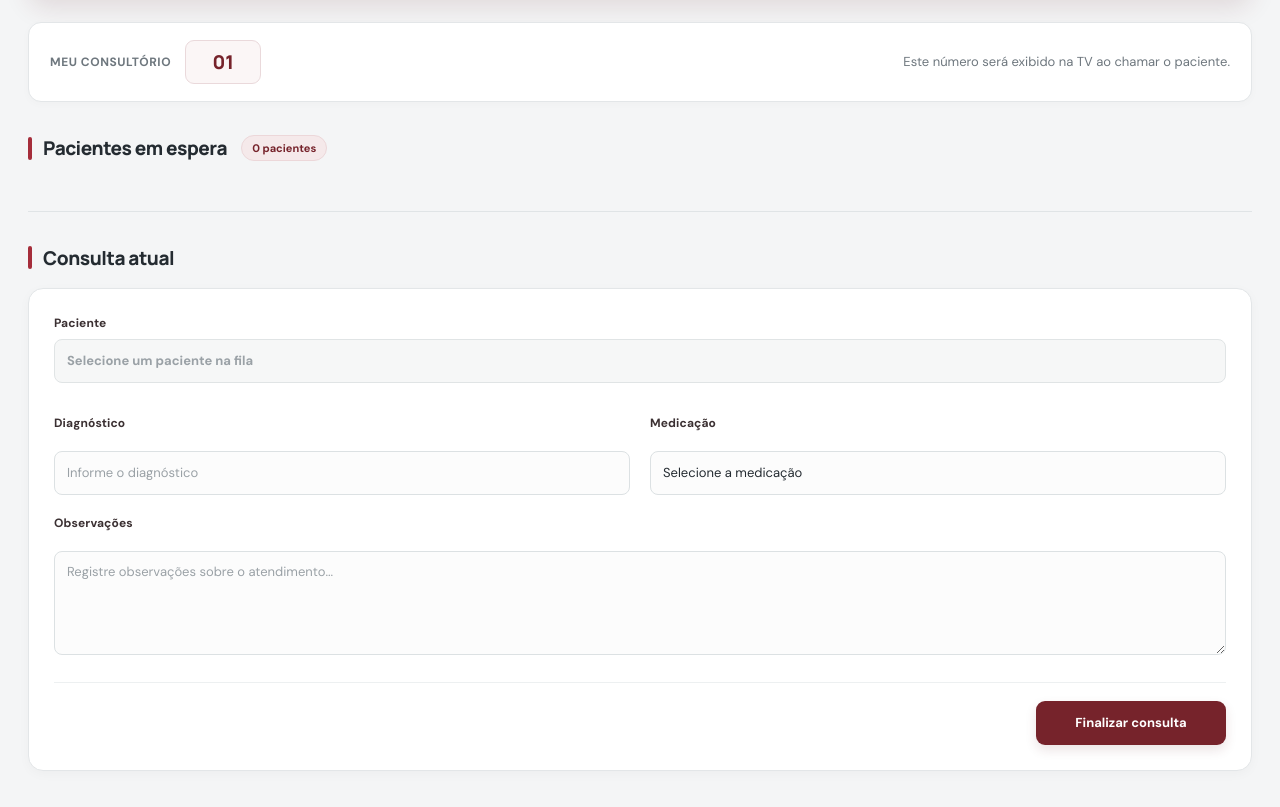
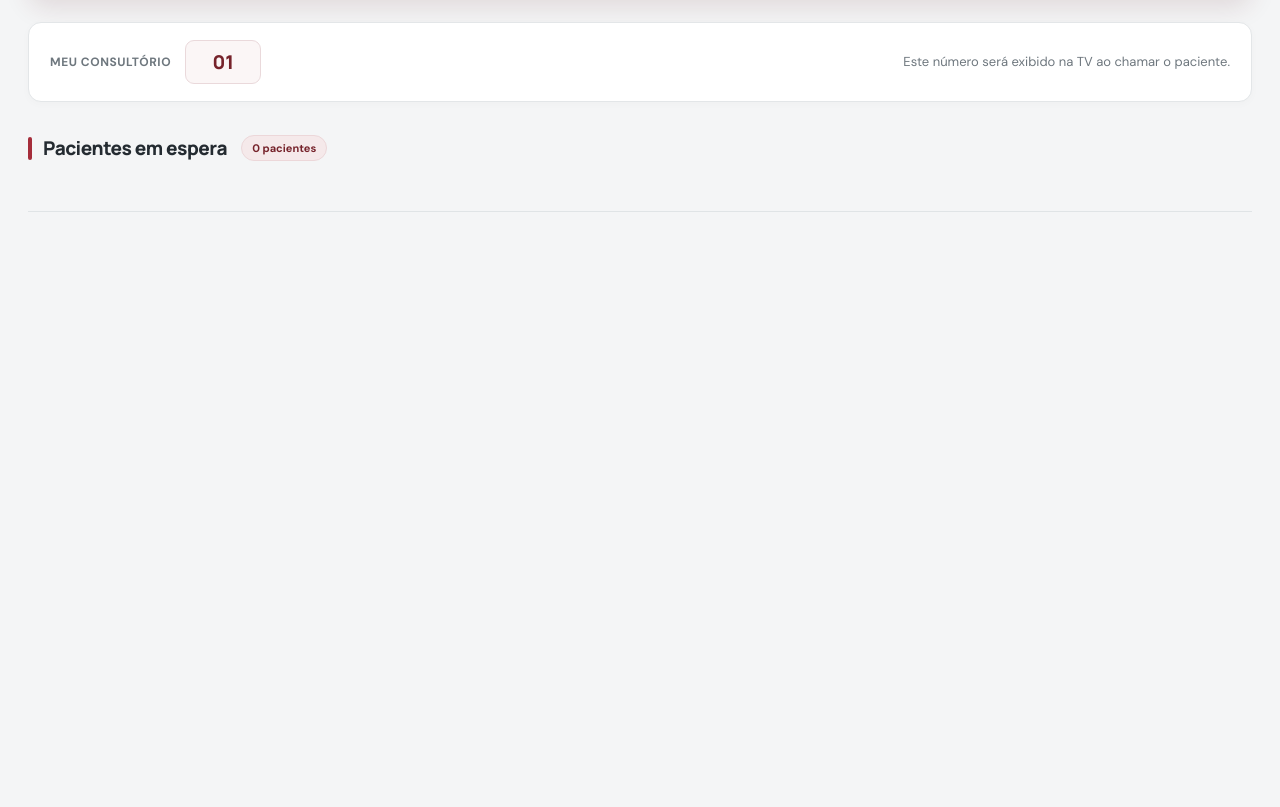
Before and after one commit to janainapaiva7/projeto-sentinela, a website: page frontend/medico.html in a window 1280 px wide. Shown: the part 143-950 px from the top of the page. After the commit the page ends 800 px from the top, so only its background shows below. Drawn offline with Linux system fonts and the light colour scheme; no server answers.

Commit message:
Update medico.html

```diff
--- a/frontend/medico.html
+++ b/frontend/medico.html
@@ -99,97 +99,7 @@
   <div class="divisoria"></div>
 
 
-  <!-- CONSULTA -->
-
-  <section>
-
-    <div class="secao-titulo">
-
-      <div class="linha-titulo"></div>
-
-      <h2>Consulta atual</h2>
-
-    </div>
-
-
-    <div class="consulta-box">
-
-      <div class="consulta-grid">
-
-        <div class="campo campo-completo">
-
-          <label for="paciente">
-            Paciente
-          </label>
-
-          <input
-            id="paciente"
-            placeholder="Selecione um paciente na fila"
-            readonly>
-
-        </div>
-
-
-        <div class="campo">
-
-          <label for="diagnostico">
-            Diagnóstico
-          </label>
-
-          <input
-            id="diagnostico"
-            placeholder="Informe o diagnóstico">
-
-        </div>
-
-
-        <div class="campo">
-
-          <label for="medicacao">
-            Medicação
-          </label>
-
-          <select id="medicacao">
-
-            <option value="">
-              Selecione a medicação
-            </option>
-
-          </select>
-
-        </div>
-
-
-        <div class="campo campo-completo">
-
-          <label for="obs">
-            Observações
-          </label>
-
-          <textarea
-            id="obs"
-            placeholder="Registre observações sobre o atendimento..."></textarea>
-
-        </div>
-
-      </div>
-
-
-      <div class="consulta-footer">
-
-        <button
-          class="btn-salvar"
-          onclick="salvar()">
-
-          Finalizar consulta
-
-        </button>
-
-      </div>
-
-    </div>
-
-  </section>
+  <!-- A consulta é aberta em uma página separada ao clicar em Atender. -->
 
 </div>
 
@@ -851,16 +761,9 @@ function selecionar(index) {
     triagensCarregadas[index];
 
 
-  document.getElementById(
-    "paciente"
-  ).value =
-    t.nome || "";
-
-
-  document.getElementById(
-    "obs"
-  ).value =
-    t.observacao || "";
+  sessionStorage.setItem("medicoPacienteSelecionado", t.nome || "");
+  sessionStorage.setItem("medicoObservacaoSelecionada", t.observacao || "");
+  window.location.href = "consulta.html";
 
 
   if (
@@ -1352,7 +1255,6 @@ document.getElementById(
 
 carregar();
 
-carregarMedicacoes();
 
 
 setInterval(
```
